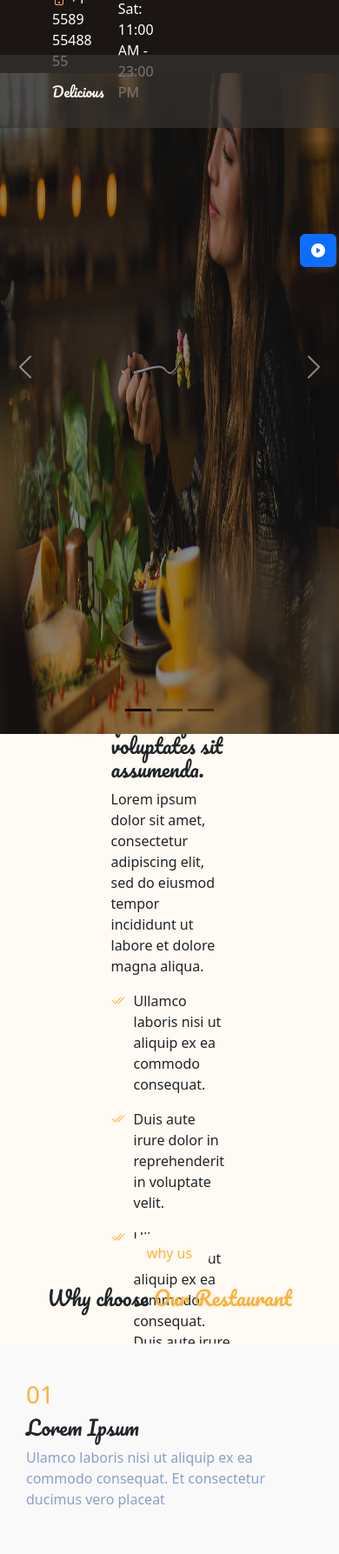
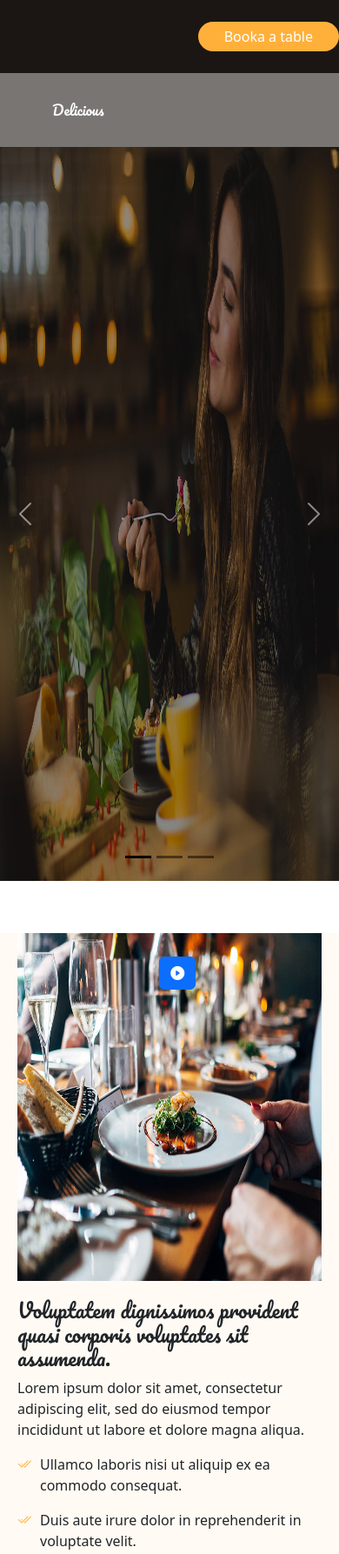
Before and after one commit to youssefelkhafif/Youssef_Elkhafif_Final_Projeft_HTML_CSS, a website: page index.html in a window 390 px wide. Shown: the top 1787 px of the page at 87% size. Drawn offline with nearby package versions, Linux system fonts and the light colour scheme.

Commit message:
fix media menu plus all section

```diff
--- a/index.html
+++ b/index.html
@@ -60,7 +60,8 @@
 
     <!--slide-section1-->
 
-    <div id="carouselExampleDark" class="carousel carousel-dark slide">
+    <section class="sction-1">
+        <div id="carouselExampleDark" class="carousel carousel-dark slide">
         <div class="carousel-indicators">
             <button type="button" data-bs-target="#carouselExampleDark" data-bs-slide-to="0" class="active"
                 aria-current="true" aria-label="Slide 1"></button>
@@ -72,7 +73,7 @@
         <div class="carousel-inner">
             <div class="carousel-item active" data-bs-interval="10000">
                 <img src="./public/images/hero-carousel/hero-carousel-1.jpg" class="d-block w-100" alt="...">
-                <div class="carousel-caption d-none d-md-block">
+                <div id="te" class="carousel-caption d-none d-md-block">
                     <h1> <span> Delicious </span>Restaurant</h1>
                     <p>Lorem ipsum dolor sit amet, consectetur adipiscing elit, sed do eiusmod tempor incididunt ut
                         labore et dolore magna aliqua. Ut enim ad minim veniam, quis nostrud exercitation ullamco
@@ -83,7 +84,7 @@
                     </div>
                 </div>
             </div>
-            <div class="carousel-item" data-bs-interval="2000">
+            <div  id="te"class="carousel-item" data-bs-interval="2000">
                 <img src="./public/images/hero-carousel/hero-carousel-2.jpg" class="d-block w-100" alt="...">
                 <div class="carousel-caption d-none d-md-block">
                     <h1>At vero eos et accusamus</h1>
@@ -96,7 +97,7 @@
                     </div>
                 </div>
             </div>
-            <div class="carousel-item">
+            <div id="te" class="carousel-item">
                 <img src="./public/images/hero-carousel/hero-carousel-3.jpg" class="d-block w-100" alt="...">
                 <div class="carousel-caption d-none d-md-block">
                     <h1>Temporibus autem quibusdam</h1>
@@ -119,6 +120,7 @@
             <span class="visually-hidden">Next</span>
         </button>
     </div>
+    </section>
 
     <!--section2-->
 
--- a/src/sass/module/_mediephone.scss
+++ b/src/sass/module/_mediephone.scss
@@ -162,7 +162,7 @@ body{
     // .section4-menu
 
     body .section-4{
-      margin-top: 200px;
+      margin-top: 350px;
     }
 
     .section-4 .button-section-4 {
@@ -195,12 +195,78 @@ body{
     // section2
 
     body .section-2{
+      margin-top: 60px;
+      margin-bottom: 223px;
       flex-direction: column;
+      padding-inline: 20px;
+      height: unset;
+      row-gap: 20px;
+    }
+
+    .section-2 .left-section-video div img{
+      width: 100%;
+    }
+
+    .section-2 .left-section-video div .btn{
+      top: 282vw;
+      left: 47vw;
+    }
+
+
+    .section-2 .right-section-infu{
+      width: 100%;
+    }
+
+    #carouselExample{
+      width: 100%;
+    }
+
+
+    // carousel
+
+    body .sction-1{
+      width: 100%;
+    }
+
+    .sction-1 .carousel-inner .carousel-item #te{
+      z-index: 555;
+      top: 0px;
+      text-align: unset;
 
     }
 
 
 
+    body .nav-bar{
+      position: relative;
+      width: 100%;
+      top: 0px;
+    }
+
+
+    .nav-bar .nav-bar-right{
+      display: none;
+    }
+
+
+
+    body .before-nav{
+      position: relative;
+      width: 100%;
+      top: 0px;
+      padding-inline: unset;
+      column-gap: unset;
+
+    }
+
+    .before-nav .before-nav-left{
+      display: none;
+    }
+
+    .before-nav .before-nav-right{
+      position: absolute;
+      right: 0px;
+    }
 
 
 
```
Also changed, not shown: public/css/app.css, 1 other file.
